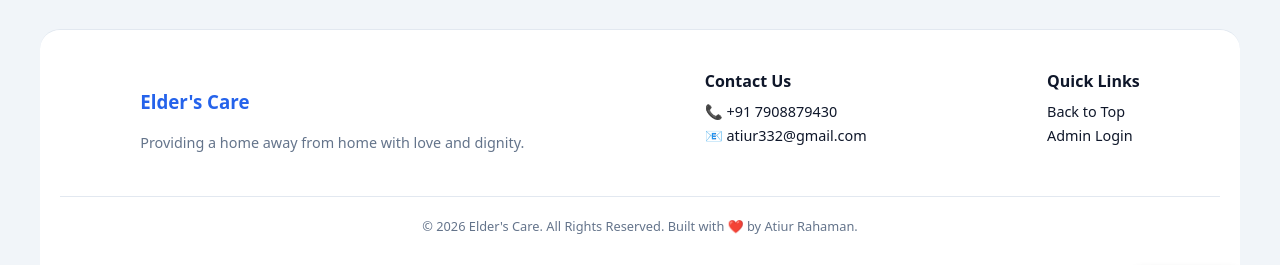
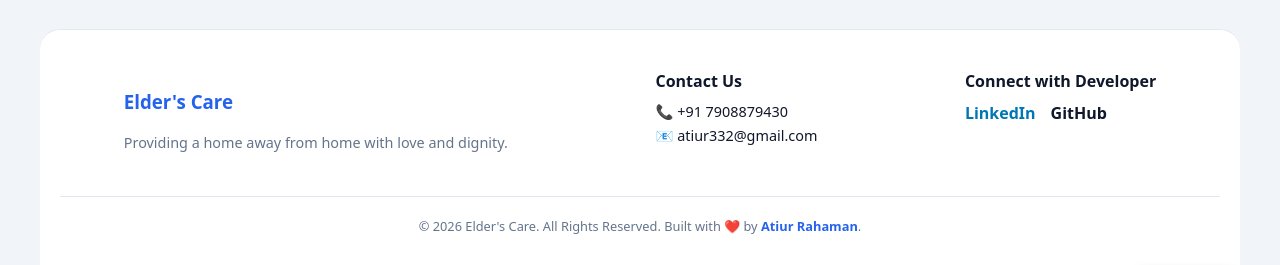
Before and after one commit to atiurXdev/elders-care-fronted, a React (Vite) app: page / in a window 1280 px wide. Shown: the part 458-723 px from the top of the page. Built offline with nearby package versions, Linux system fonts and the light colour scheme; no server answers.

Commit message:
Added professional footer

```diff
--- a/src/App.jsx
+++ b/src/App.jsx
@@ -7,7 +7,6 @@ function App() {
   const [formData, setFormData] = useState({ name: '', phone: '' });
   const [theme, setTheme] = useState(localStorage.getItem('theme') || 'light');
 
-  // Backend Base URL - Live Render Link
   const API_BASE_URL = 'https://elders-care-backend.onrender.com/api';
 
   useEffect(() => {
@@ -16,7 +15,6 @@ function App() {
   }, [theme]);
 
   useEffect(() => {
-    // Fetching from live Render backend
     fetch(`${API_BASE_URL}/homes`)
       .then(res => res.json())
       .then(data => {
@@ -52,12 +50,10 @@ function App() {
   return (
     <div style={{ margin: 0, padding: '40px', backgroundColor: 'var(--bg-main)', minHeight: '100vh', width: '100vw', boxSizing: 'border-box', color: 'var(--text-main)', transition: 'all 0.3s' }}>
 
-      {/* Theme Toggle Button */}
       <button onClick={toggleTheme} style={{ position: 'fixed', bottom: '30px', right: '30px', padding: '15px 20px', borderRadius: '30px', background: 'var(--text-main)', color: 'var(--bg-main)', border: 'none', cursor: 'pointer', zIndex: 1000, fontWeight: 'bold', boxShadow: '0 4px 10px rgba(0,0,0,0.2)' }}>
         {theme === 'light' ? '🌙 Dark Mode' : '☀️ Light Mode'}
       </button>
 
-      {/* Header Section */}
       <header style={{ width: '100%', padding: '50px 0', textAlign: 'center', background: 'var(--bg-card)', borderRadius: '15px', marginBottom: '30px', boxShadow: '0 4px 6px rgba(0,0,0,0.05)' }}>
         <h1 style={{ fontSize: '3.5rem', margin: 0, color: 'var(--text-main)' }}>Elder's Care</h1>
         <p style={{ fontSize: '1.2rem', color: 'var(--text-muted)' }}>"Where Every Smile Tells a Story"</p>
@@ -70,7 +66,6 @@ function App() {
         />
       </header>
 
-      {/* Grid Section */}
       <div style={{ display: 'grid', gridTemplateColumns: 'repeat(auto-fill, minmax(320px, 1fr))', gap: '30px', width: '100%' }}>
         {homes.length === 0 && <p style={{textAlign: 'center', width: '100%'}}>Loading branches...</p>}
         {homes.filter(h => h.city?.toLowerCase().includes(searchTerm.toLowerCase())).map(home => (
@@ -96,7 +91,6 @@ function App() {
         ))}
       </div>
 
-      {/* Booking Modal */}
       {selectedHome && (
         <div style={{ position: 'fixed', top: 0, left: 0, width: '100%', height: '100%', background: 'rgba(0,0,0,0.6)', display: 'flex', justifyContent: 'center', alignItems: 'center', zIndex: 1000 }}>
           <div style={{ background: 'var(--bg-card)', padding: '40px', borderRadius: '20px', width: '400px' }}>
@@ -111,7 +105,7 @@ function App() {
         </div>
       )}
 
-      {/* Professional Footer */}
+      {/* Footer with Personal Links */}
       <footer style={{
         marginTop: '50px',
         padding: '40px 20px',
@@ -131,17 +125,18 @@ function App() {
             <p style={{ margin: '5px 0', fontSize: '0.9rem' }}>📧 atiur332@gmail.com</p>
           </div>
           <div style={{ textAlign: 'left' }}>
-            <h4 style={{ margin: '0 0 10px 0' }}>Quick Links</h4>
-            <p style={{ margin: '5px 0', fontSize: '0.9rem', cursor: 'pointer' }} onClick={() => window.scrollTo(0,0)}>Back to Top</p>
-            <p style={{ margin: '5px 0', fontSize: '0.9rem', cursor: 'pointer' }} onClick={() => window.location.href='/admin'}>Admin Login</p>
+            <h4 style={{ margin: '0 0 10px 0' }}>Connect with Developer</h4>
+            <div style={{ display: 'flex', gap: '15px', marginTop: '10px' }}>
+              <a href="https://www.linkedin.com/in/atiur-iem2023/" target="_blank" rel="noreferrer" style={{ textDecoration: 'none', color: '#0077b5', fontWeight: 'bold' }}>LinkedIn</a>
+              <a href="https://github.com/atiurXdev" target="_blank" rel="noreferrer" style={{ textDecoration: 'none', color: 'var(--text-main)', fontWeight: 'bold' }}>GitHub</a>
+            </div>
           </div>
         </div>
         <hr style={{ border: 'none', borderTop: '1px solid var(--border-color)', marginBottom: '20px' }} />
         <p style={{ fontSize: '0.8rem', color: 'var(--text-muted)' }}>
-          © 2026 Elder's Care. All Rights Reserved. Built with ❤️ by Atiur Rahaman.
+          © 2026 Elder's Care. All Rights Reserved. Built with ❤️ by <span style={{ color: '#2563eb', fontWeight: 'bold' }}>Atiur Rahaman</span>.
         </p>
       </footer>
-
     </div>
   );
 }
```
